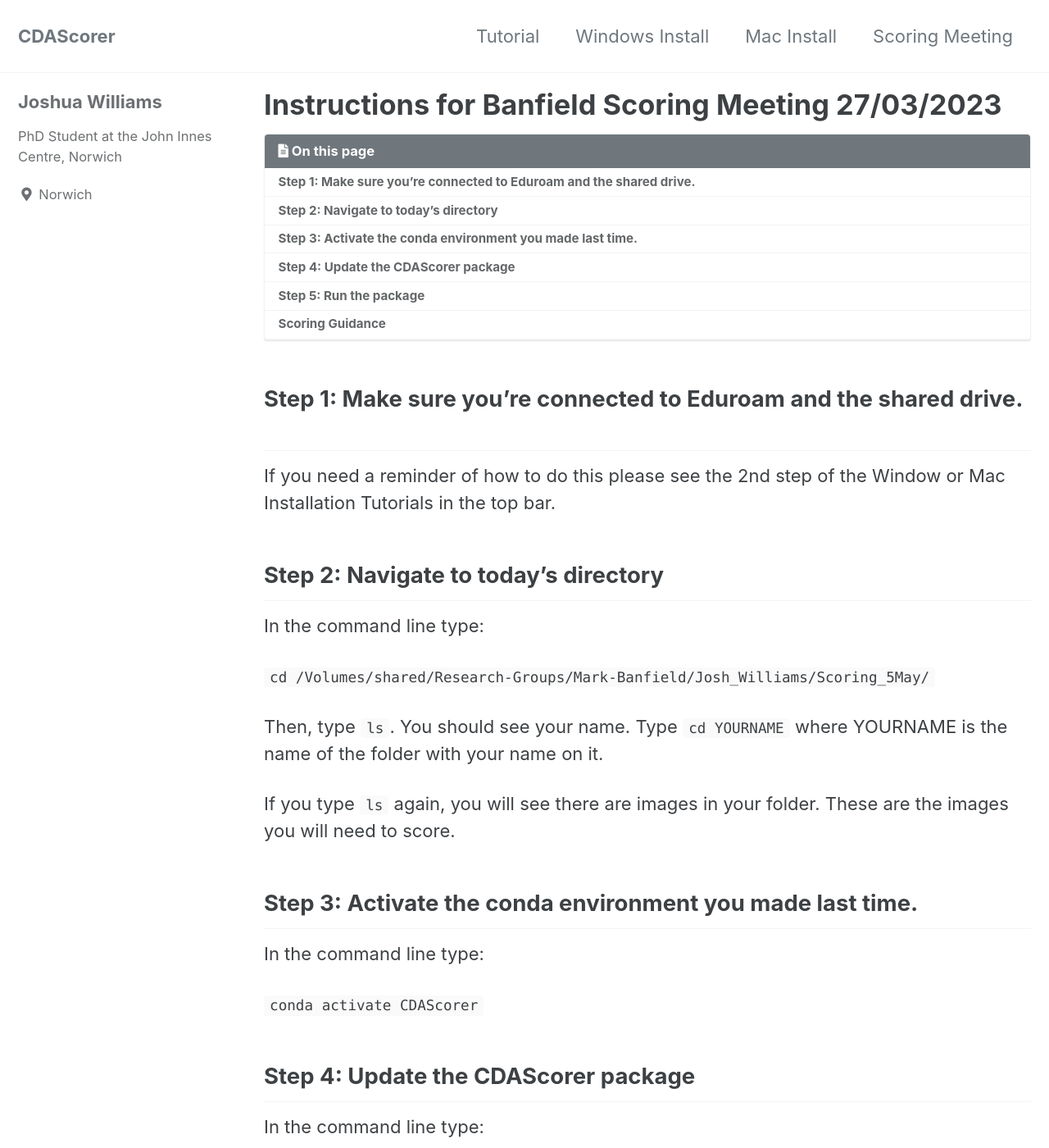
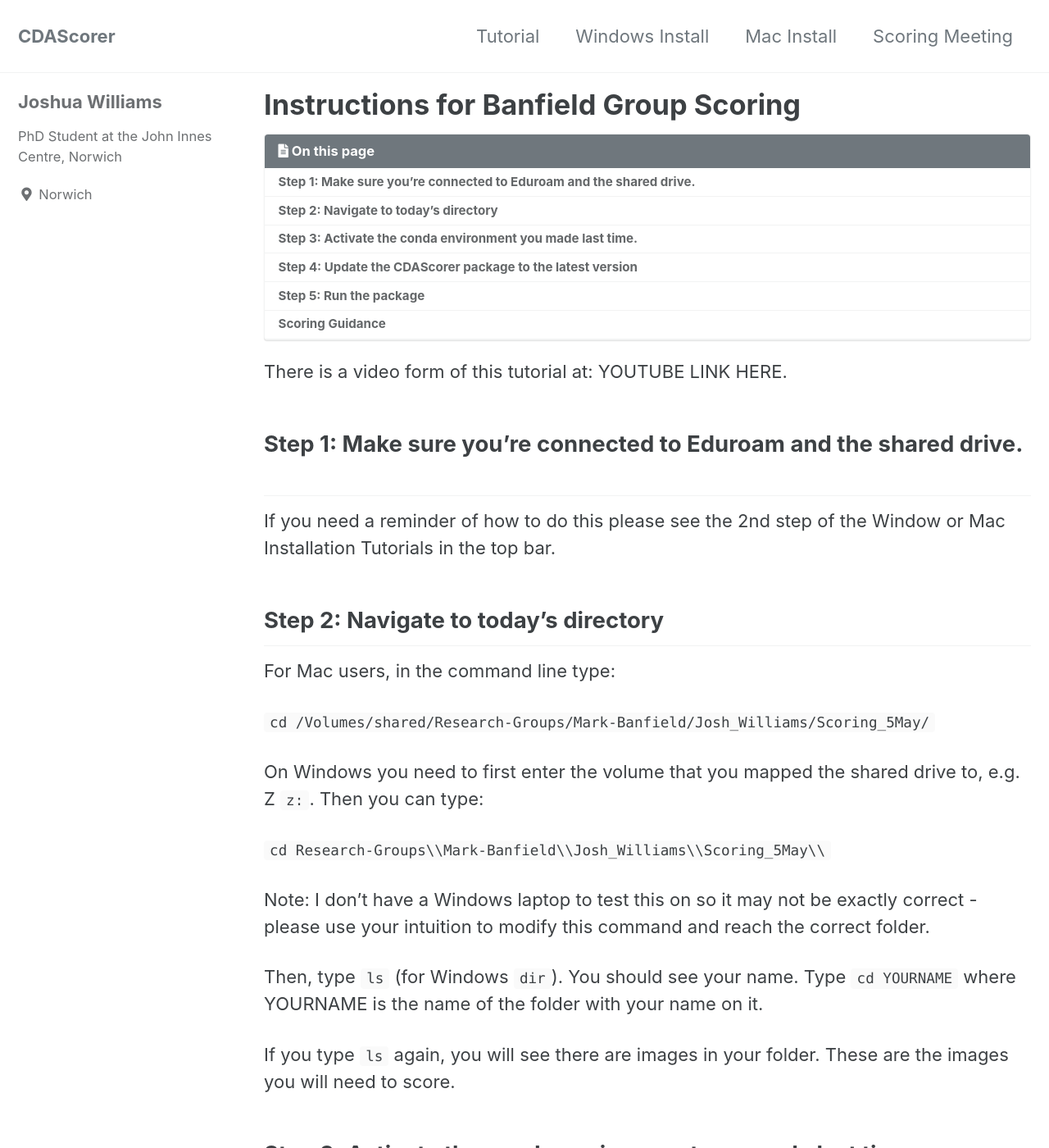
Before and after one commit to joshuandwilliams/CDAScorer, a Jekyll site: the page built from docs/_pages/scoring_meeting.md, in a window 1280 px wide and 1400 px high. Shown: the whole window at 82% size. Built offline with Jekyll 4.4.1, drawn with Linux system fonts in a browser that asks for light colours; cached includes are drawn as plain includes; some of the changed text lies outside the part shown.

Commit message:
Update scoring_meeting.md

````diff
--- a/docs/_pages/scoring_meeting.md
+++ b/docs/_pages/scoring_meeting.md
@@ -1,9 +1,12 @@
 ---
 permalink: /scoring_meeting/
-title: "Instructions for Banfield Scoring Meeting 27/03/2023"
+title: "Instructions for Banfield Group Scoring"
 classes: wide
 toc: True
 ---
+
+There is a video form of this tutorial at: YOUTUBE LINK HERE.
+
 
 ## Step 1: Make sure you're connected to Eduroam and the shared drive.
 
@@ -11,11 +14,17 @@ If you need a reminder of how to do this please see the 2nd step of the Window o
 
 ## Step 2: Navigate to today's directory
 
-In the command line type:
+For Mac users, in the command line type:
 
 ```cd /Volumes/shared/Research-Groups/Mark-Banfield/Josh_Williams/Scoring_5May/```
 
-Then, type ```ls```. You should see your name. Type ```cd YOURNAME``` where YOURNAME is the name of the folder with your name on it.
+On Windows you need to first enter the volume that you mapped the shared drive to, e.g. Z ```z:```. Then you can type:
+
+```cd Research-Groups\\Mark-Banfield\\Josh_Williams\\Scoring_5May\\```
+
+Note: I don't have a Windows laptop to test this on so it may not be exactly correct - please use your intuition to modify this command and reach the correct folder.
+
+Then, type ```ls``` (for Windows ```dir```). You should see your name. Type ```cd YOURNAME``` where YOURNAME is the name of the folder with your name on it.
 
 If you type ```ls``` again, you will see there are images in your folder. These are the images you will need to score.
 
@@ -25,7 +34,7 @@ In the command line type:
 
 ```conda activate CDAScorer```
 
-## Step 4: Update the CDAScorer package
+## Step 4: Update the CDAScorer package to the latest version
 
 In the command line type:
 
````
